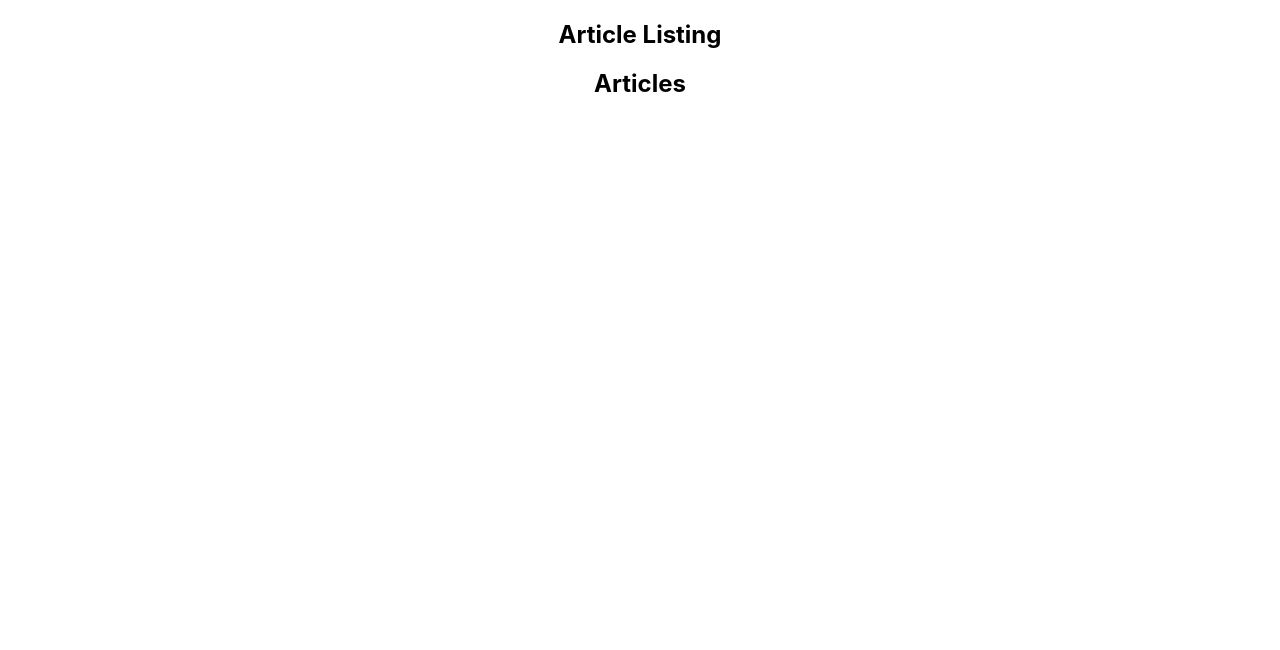
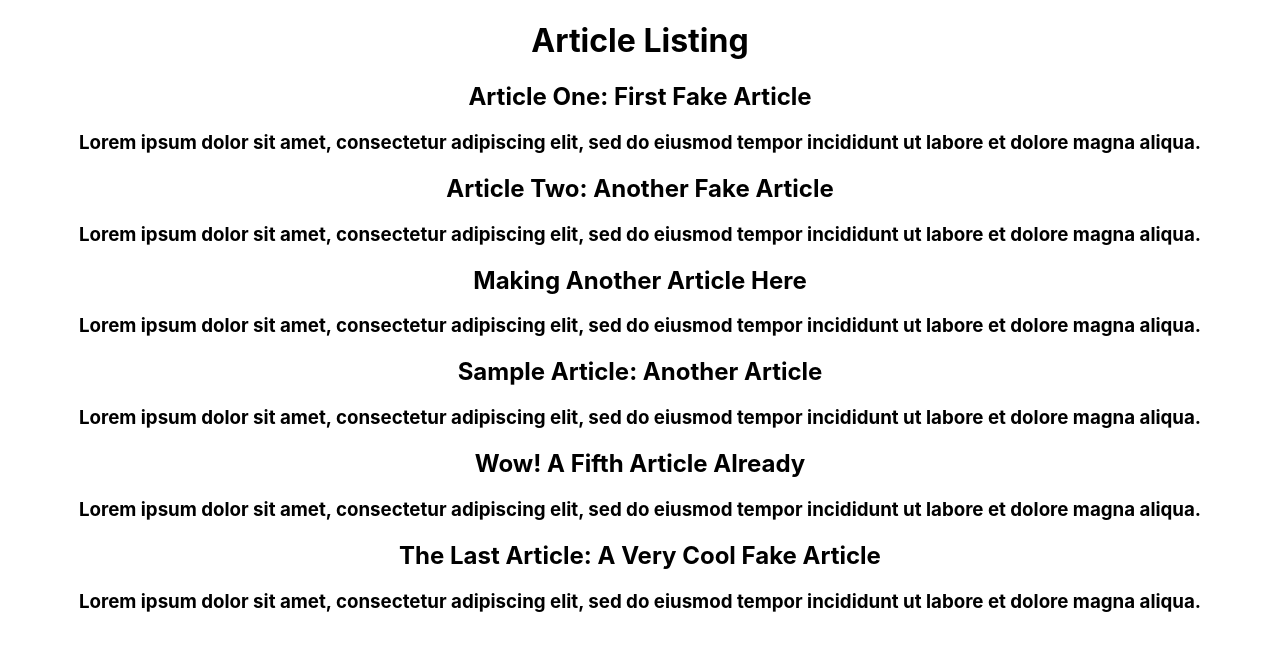
Before and after one commit to areum-fanny/Dynamic-Web-Exercise-One, a React (Create React App) app: page / in a window 1280 px wide. Shown: the top 650 px of the page. Built offline with nearby package versions, Linux system fonts and the light colour scheme.

Commit message:
Adding in data

```diff
--- a/src/components/ArticleCard.js
+++ b/src/components/ArticleCard.js
@@ -1,9 +1,10 @@
 import React from 'react';
 
-function ArticleCard() {
+function ArticleCard({articleData}) {
     return (
         <div>
-            <h2>Articles</h2>
+            <h2>{articleData.title}</h2>
+            <h3>{articleData.blurb}</h3>
         </div>
     );
 }
--- a/src/containers/Article.js
+++ b/src/containers/Article.js
@@ -4,9 +4,6 @@ function Article() {
     return(
         <section>
             <h1>Article</h1>
-                <p>
-
-                </p>
 
         </section>
     );
--- a/src/containers/ArticleListing.js
+++ b/src/containers/ArticleListing.js
@@ -1,14 +1,18 @@
 import React from 'react';
 import ArticleCard from '../components/ArticleCard';
+import Data from '../components/data'
 
 function ArticleListing() {
     return (
-        <section>
+        <main>
             <header>
                 <h1>Article Listing</h1>
-                <ArticleCard />
             </header>
-        </section>
+            {Data.map((article,i)=>(
+                <ArticleCard key = {i} articleData = {article} />
+            ))}
+
+        </main>
     );
 }
 
```
